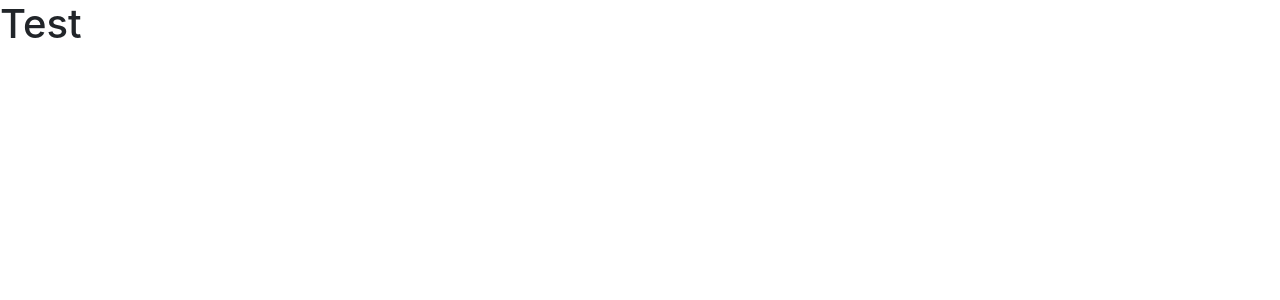
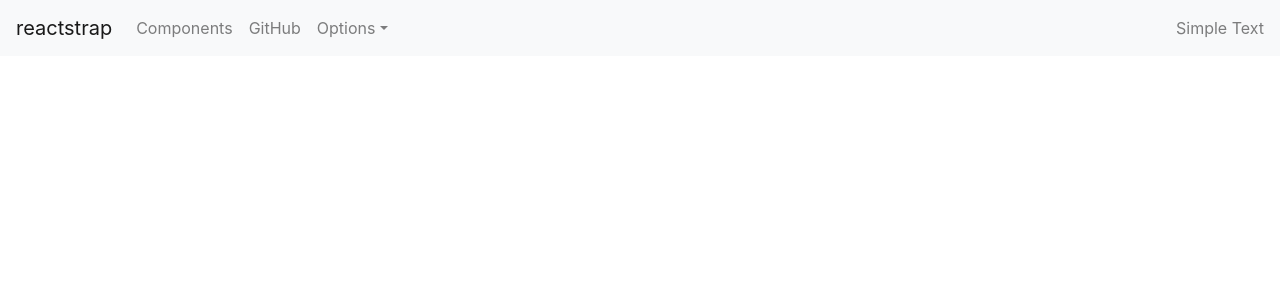
Before and after one commit to hanandito/crud-reactjs, a React (Create React App) app: page / in a window 1280 px wide. Shown: the top 300 px of the page. Built offline with nearby package versions, Linux system fonts and the light colour scheme.

Commit message:
initial commit

```diff
--- a/src/App.js
+++ b/src/App.js
@@ -1,11 +1,10 @@
 import React, { Component } from 'react'
+import NavbarComponent from './components/NavbarComponent'
 
 export default class App extends Component {
   render() {
     return(
-      <div>
-        <h1>Test</h1>
-      </div>
+      <NavbarComponent />
     )
   }
 }
```
